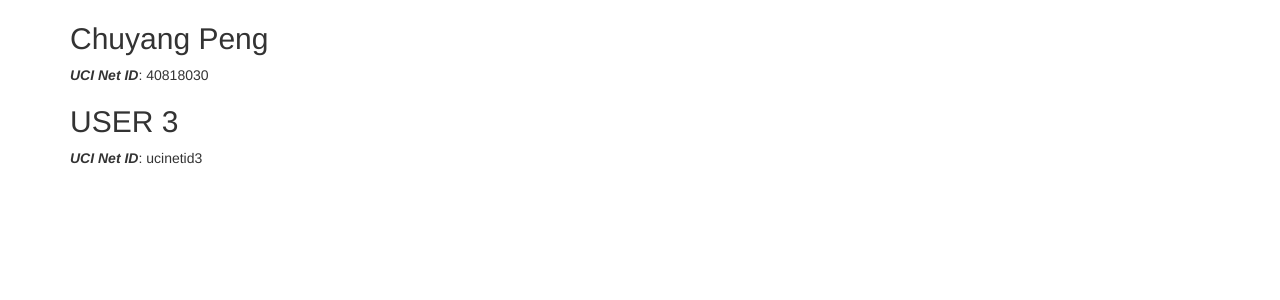
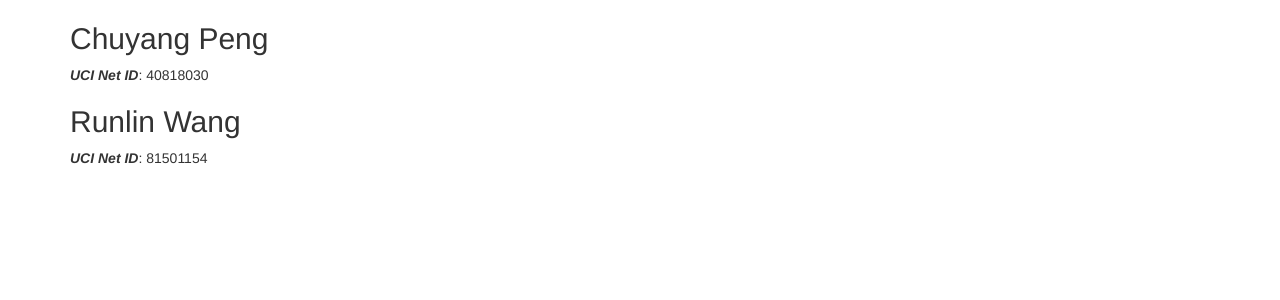
Before and after one commit to Mr-Lyson/Aimlabs_100K, a Jekyll site: the page built from docs/team.md, in a window 1280 px wide. Shown: the part 294-594 px from the top of the page. Built offline with Jekyll 4.4.1, drawn with Linux system fonts in a browser that asks for light colours.

Commit message:
Add Runlin Wang in team.md

```diff
--- a/docs/team.md
+++ b/docs/team.md
@@ -12,5 +12,5 @@
 ## Chuyang Peng
 ***UCI Net ID***: 40818030
 
-## USER 3
-***UCI Net ID***: ucinetid3
+## Runlin Wang
+***UCI Net ID***: 81501154
```
